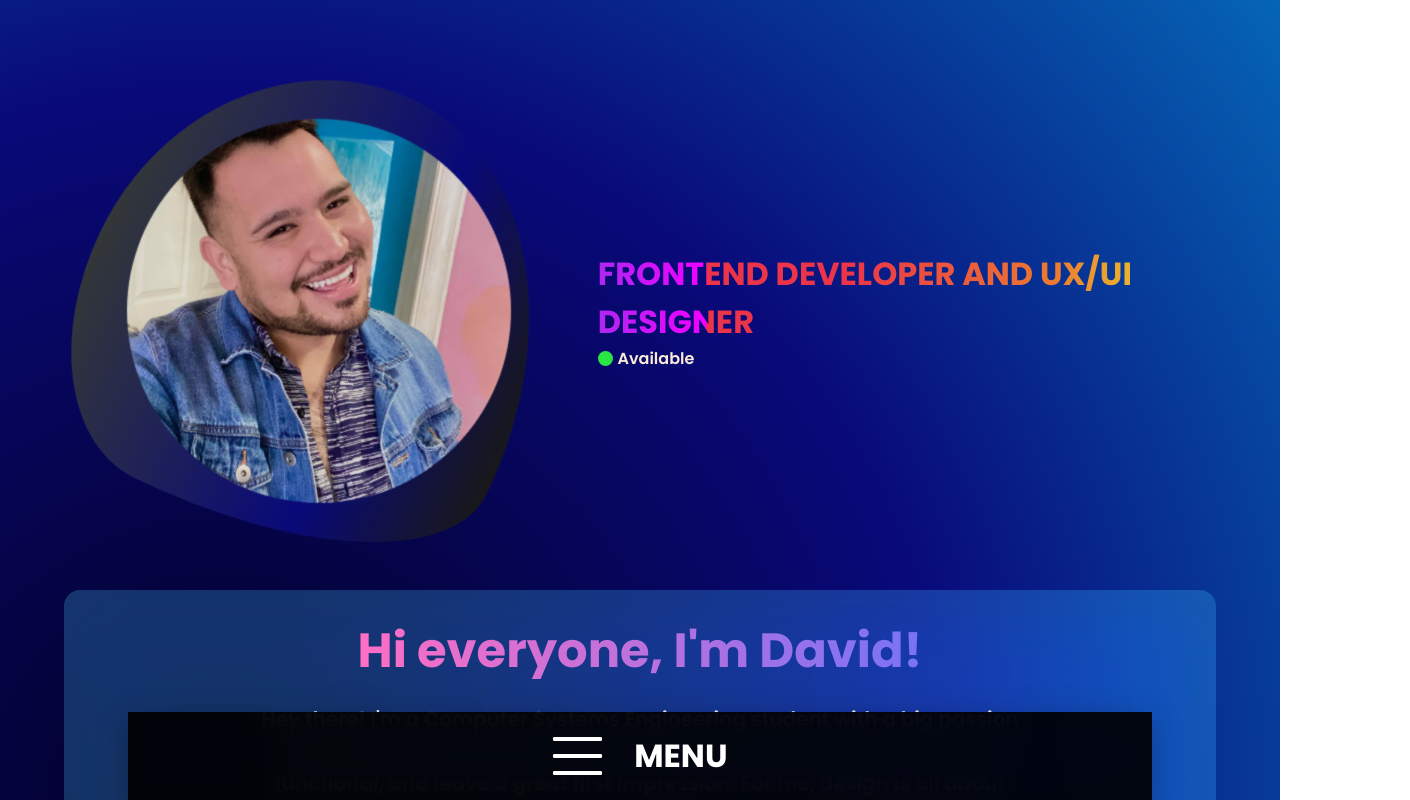
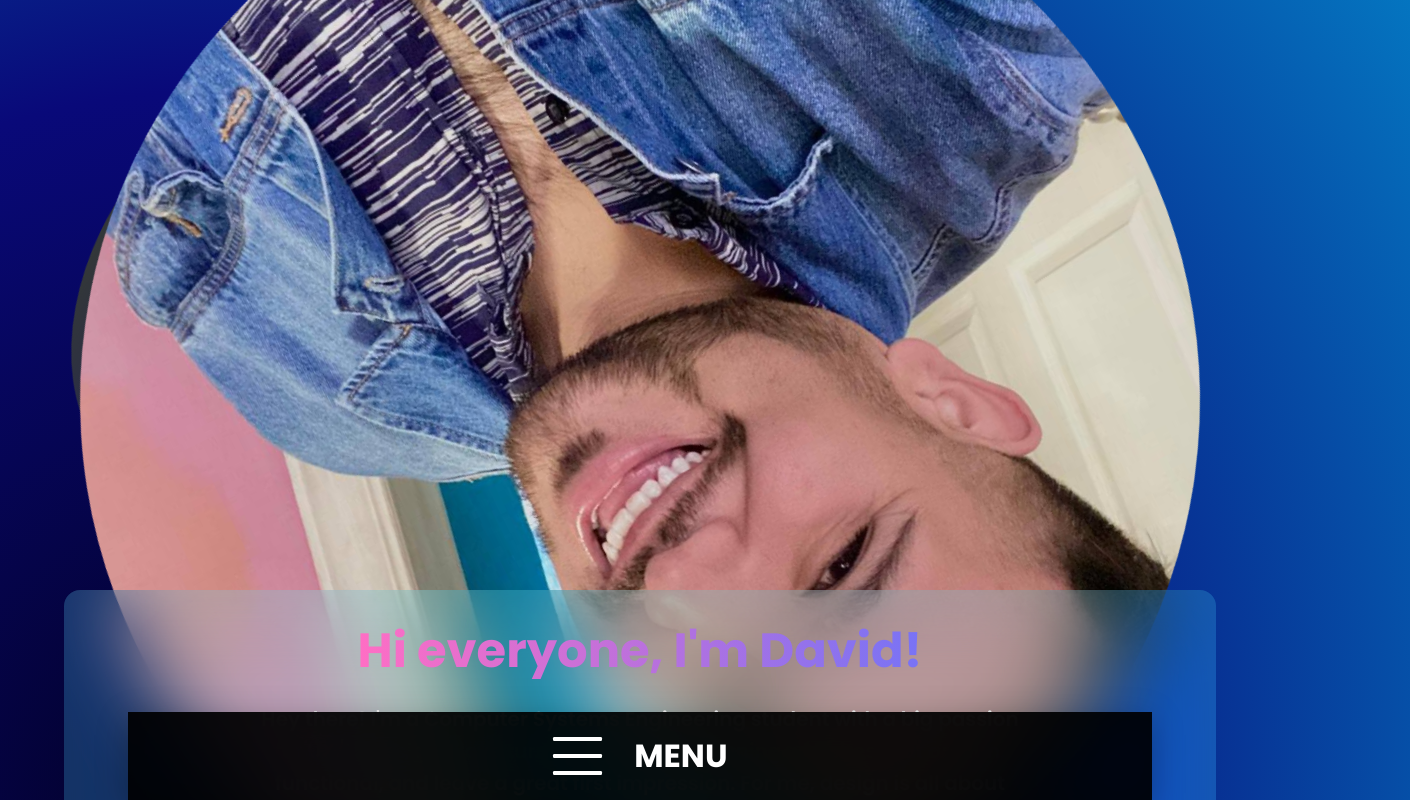
Before and after one commit to SoyDavid29/Profesional-Portafolio, a React (Vite) app: page / in a window 1280 px wide. Shown: the top 800 px of the page, 1410 px wide, since content can reach past the window. Built offline with nearby package versions, Linux system fonts and the light colour scheme.

Commit message:
new root in images

```diff
--- a/src/Components/Profile.jsx
+++ b/src/Components/Profile.jsx
@@ -6,8 +6,8 @@ export default function Profile(){
                 <div className="animation" >
 
                      <div className="figure" >
-                        <img className="img" src="/img/yo.jpg" alt="picture of david" />
-                    </div>
+
+                    </div><img className="img" src="/Profesional-Portafolio/img/yo.jpg" alt="picture of david" />
 
                     <div className="texts">
                     <h1 className="uxui"><span className="online"></span> Frontend Developer and UX/UI Designer</h1>
```
